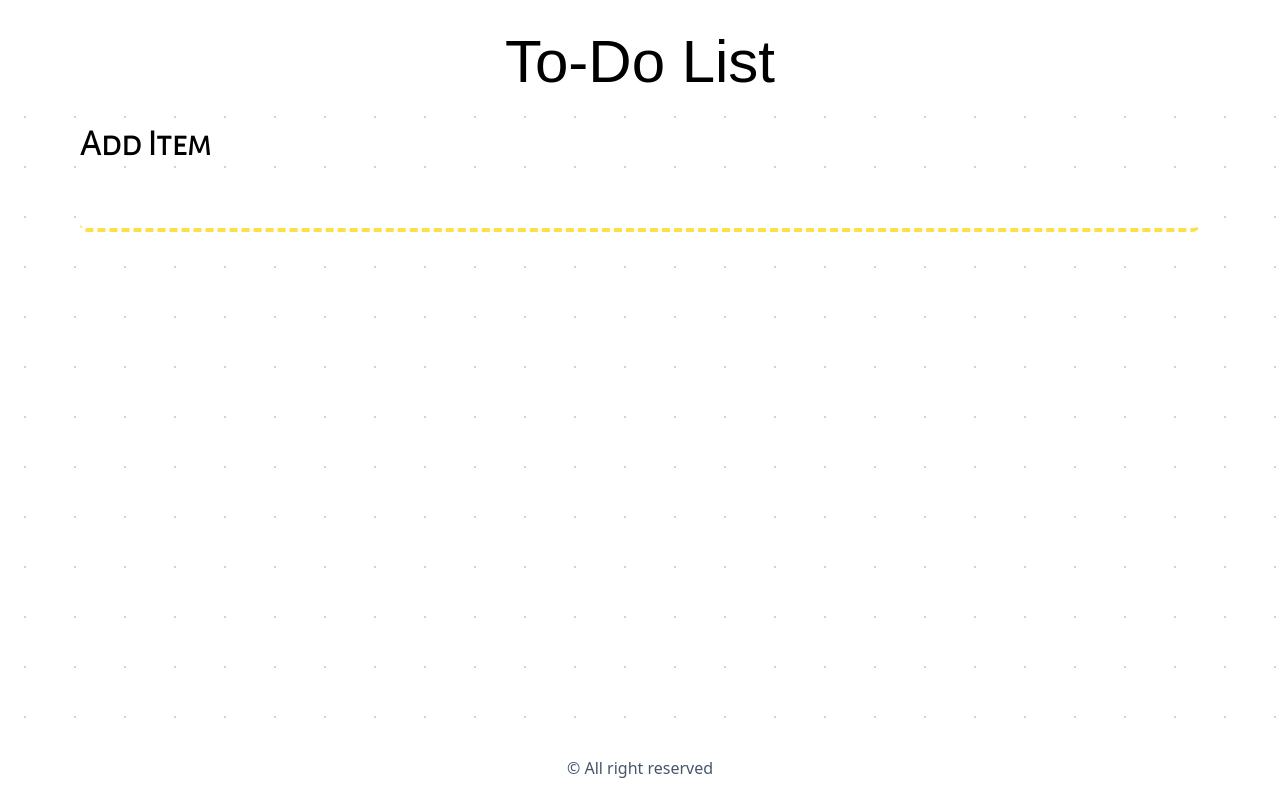
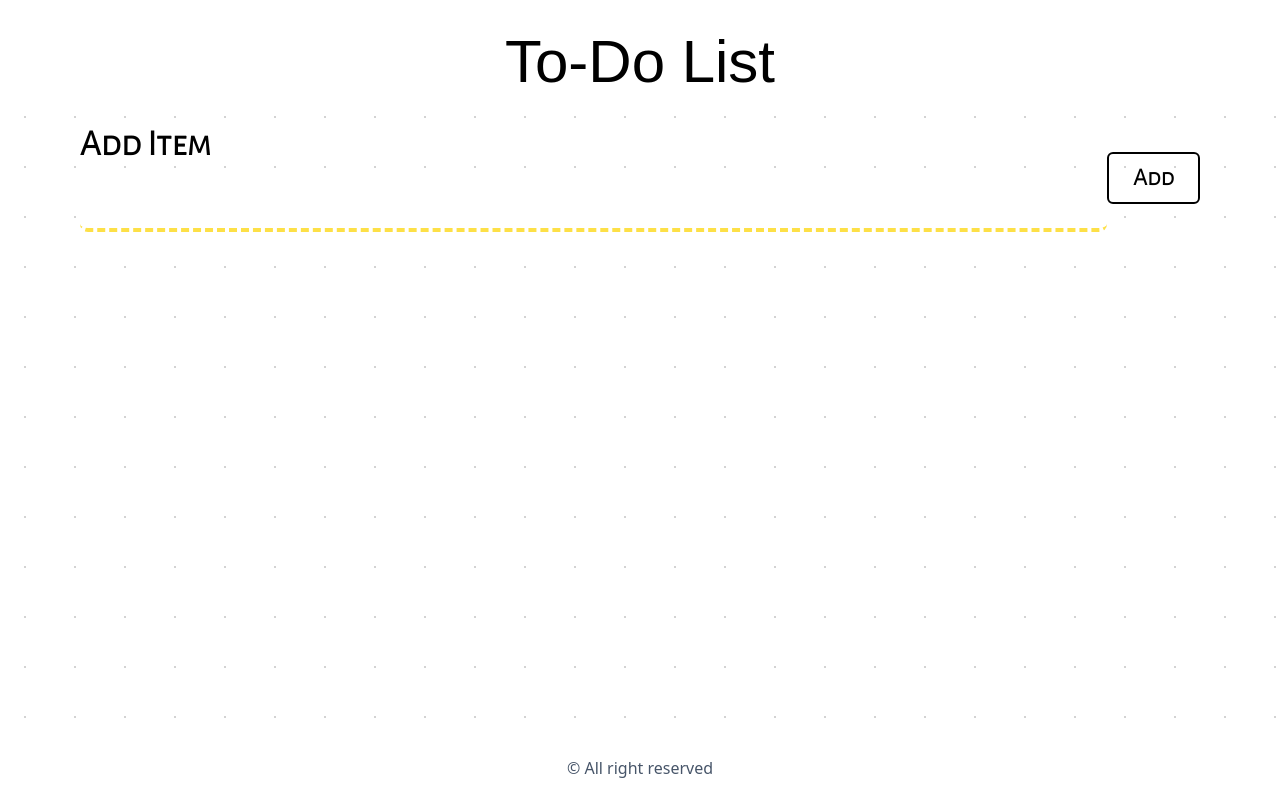
Before and after one commit to prankshadow/todo, a Next.js app: page / in a window 1280 px wide. Built offline with nearby package versions, Linux system fonts and the light colour scheme; a web font is replaced by a local one.

Commit message:
added ADD ITEM

```diff
--- a/app/globals.css
+++ b/app/globals.css
@@ -7,5 +7,5 @@
 }
 
 .todo_input {
-    @apply w-full flex rounded-lg mt-2 p-3 text-2xl text-gray-500 outline-0 border-b-4 border-dashed border-yellow-300;
+    @apply w-full flex rounded-lg mt-2 p-3 text-2xl text-gray-500 border-b-4 border-dashed border-yellow-300 outline-none;
 }
--- a/components/Note.jsx
+++ b/components/Note.jsx
@@ -2,14 +2,21 @@ import React from 'react'
 
 const Note = () => {
     return (
-        <div className='px-20 py-8'>
-            <label>
+        <form className='px-20 py-8 flex justify-items-end'>
+            <label className='w-full'>
                 <span className='font-satoshi font-semibold text-4xl text-grey-700 font-alegreyaSansSC'>Add Item</span>
                 <input required
                     className='todo_input'
                 />
             </label>
-        </div>
+
+            <div className='flex items-center'>
+                <button className='border-2 border-solid border-black rounded-md font-alegreyaSansSC font-bold text-2xl px-6 py-2'>
+                    Add
+                </button>
+            </div>
+
+        </form>
     )
 }
 
--- a/components/ToDoItem.jsx
+++ b/components/ToDoItem.jsx
@@ -3,10 +3,7 @@ import React from 'react'
 const ToDoItem = () => {
     return (
         <main className='note'>
-            <label>
-                <span className='font-satoshi font-semibold text-base text-grey-700'>Tag{` `}<span className='font-normal'>(#product, #webdevelopment, #idea)</span></span>
-            </label>
-            <button>Add</button>
+
         </main>
     )
 }
```
